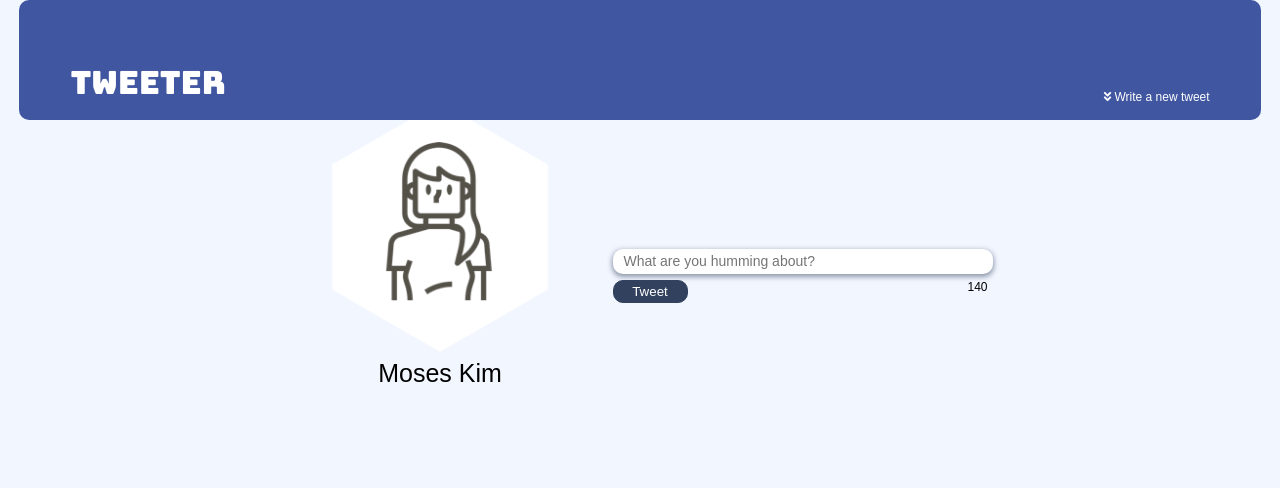
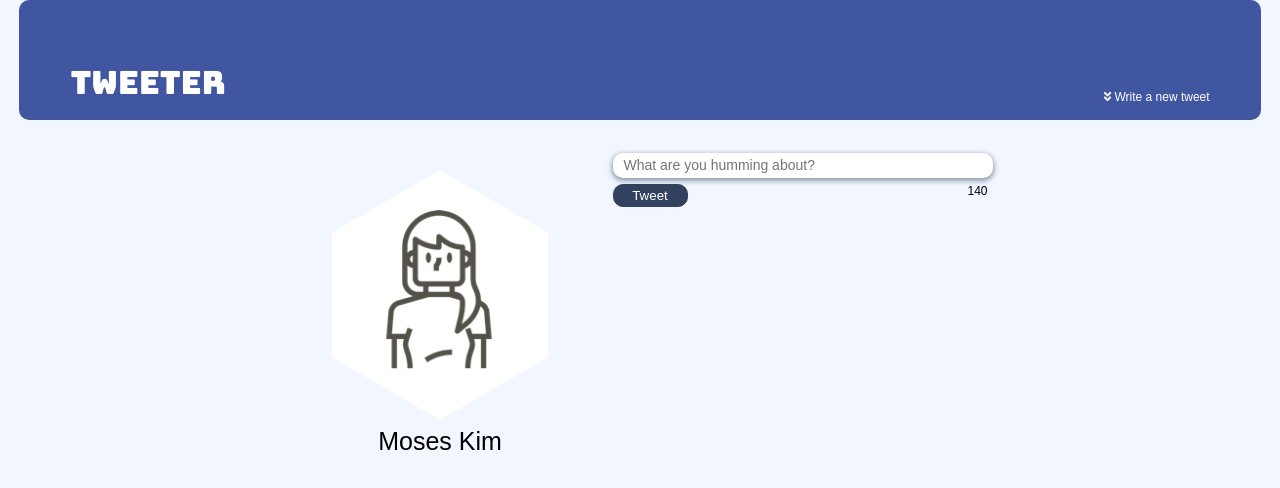
Before and after one commit to moseskim25/tweeter, a website: page public/index.html in a window 1280 px wide. Both pictures are taken after a click on the element "Write a new tweet". Drawn offline with nearby package versions, Linux system fonts and the light colour scheme; no server answers.

Commit message:
Uploaded photos

```diff
--- a/public/styles/new-tweet.css
+++ b/public/styles/new-tweet.css
@@ -75,6 +75,7 @@
   font-family: sans-serif;
   font-weight: 100;
   margin-bottom: 25px;
+  cursor: pointer;
 }
 
 
@@ -224,20 +225,19 @@
     flex-direction: row;
     justify-content: center;
     padding-left: 0;
+    align-items: flex-start;
   }
 
   /* container holds the tweets sections*/
   .container {
-    margin-top: -8vh;
-    padding: 200px 0 0 0;
+    padding: 225px 0 0 0;
     width: 400px;
   }
 
   /* profile pic and name */
   .profile {
-    margin-top: 0;
     width: 325px;
-    padding-top: 50px;
+    padding-top: 250px;
   }
   .profile_name {
     font-size: 25px;
--- a/server/data-files/initial-tweets.json
+++ b/server/data-files/initial-tweets.json
@@ -8,7 +8,7 @@
     "content": {
       "text": "If I have seen further it is by standing on the shoulders of giants"
     },
-    "created_at": 1621373731286
+    "created_at": 1621385728951
   },
   {
     "user": {
@@ -19,6 +19,6 @@
     "content": {
       "text": "Je pense , donc je suis"
     },
-    "created_at": 1621460131286
+    "created_at": 1621472128951
   }
 ]
```
Also changed, not shown: docs/Compatible on smaller screens.png (added), docs/Create new tweet part 2.png (added), docs/Create new tweet.png (added), docs/Main page.png (added).
